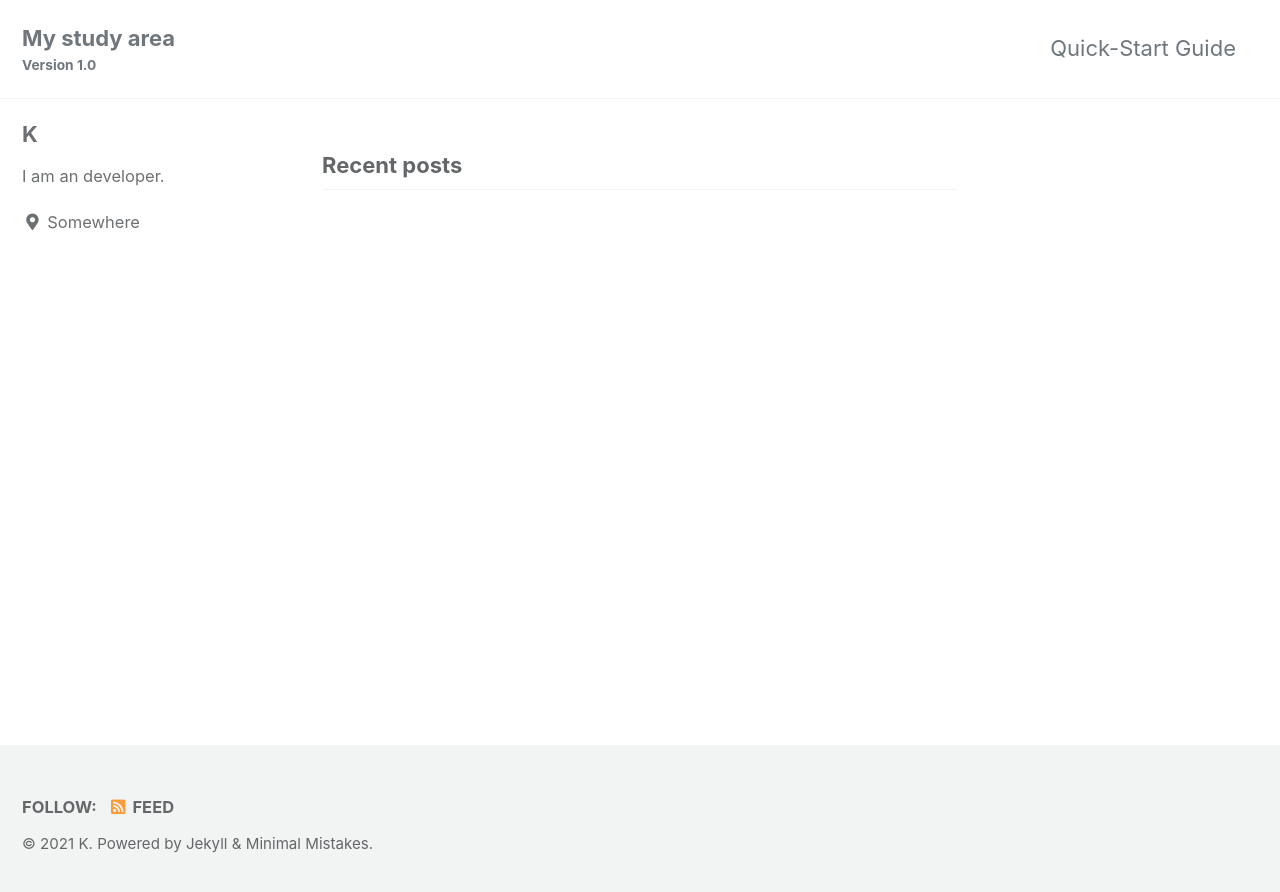
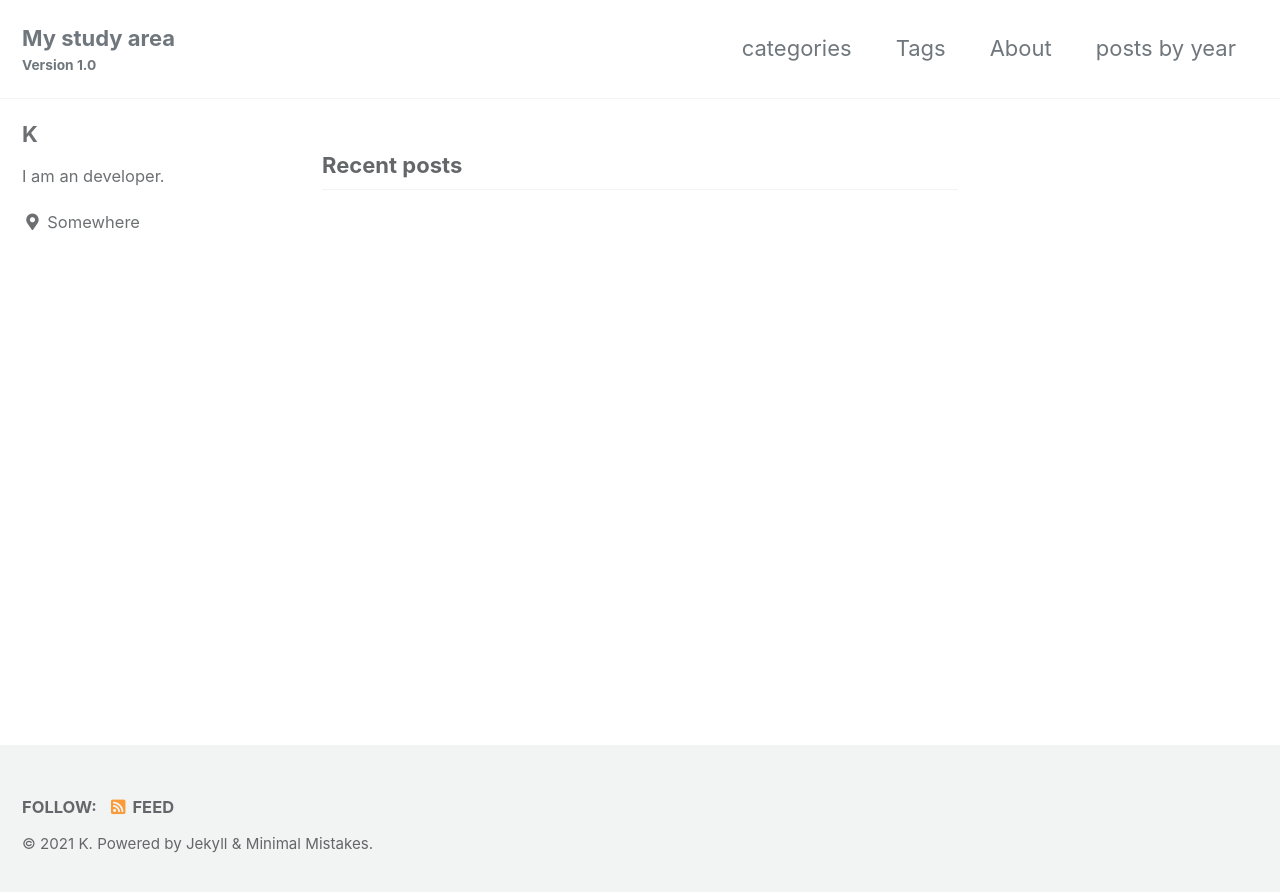
Before and after one commit to avalonavelly/avalonavelly.github.com, a Jekyll site: the page built from index.html, in a window 1280 px wide. Shown: the top 892 px of the page. Built offline with Jekyll 4.4.1, drawn with Linux system fonts in a browser that asks for light colours; cached includes are drawn as plain includes; the list of posts is cut into pages by our own code.

Commit message:
modify _data/navigation.yml

```diff
--- a/_data/navigation.yml
+++ b/_data/navigation.yml
@@ -1,7 +1,17 @@
 # main links
 main:
-  - title: "Quick-Start Guide"
-    url: https://mmistakes.github.io/minimal-mistakes/docs/quick-start-guide/
+  - title: "categories"
+    url: /categories/
+  - title: "Tags"
+    url: /tags/
+  - title: "About"
+    url: /about/
+  - title: "posts by year"
+    url: /posts/
+
+
+  # - title: "Quick-Start Guide"
+  #   url: https://mmistakes.github.io/minimal-mistakes/docs/quick-start-guide/
   # - title: "About"
   #   url: https://mmistakes.github.io/minimal-mistakes/about/
   # - title: "Sample Posts"
```
